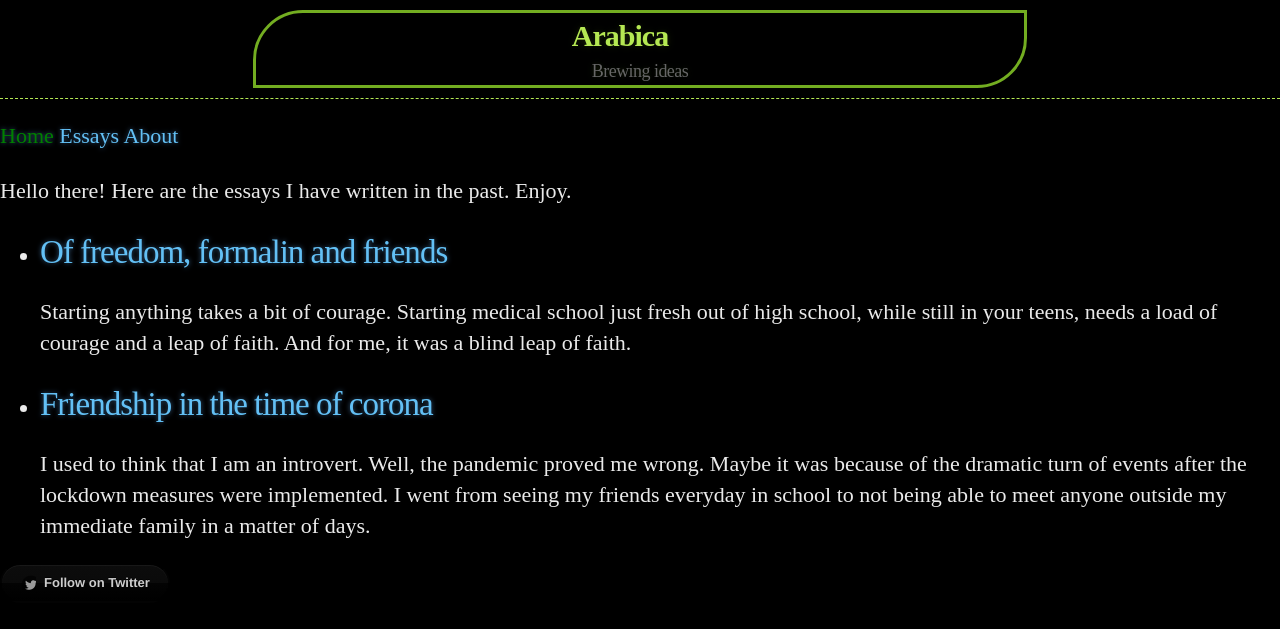
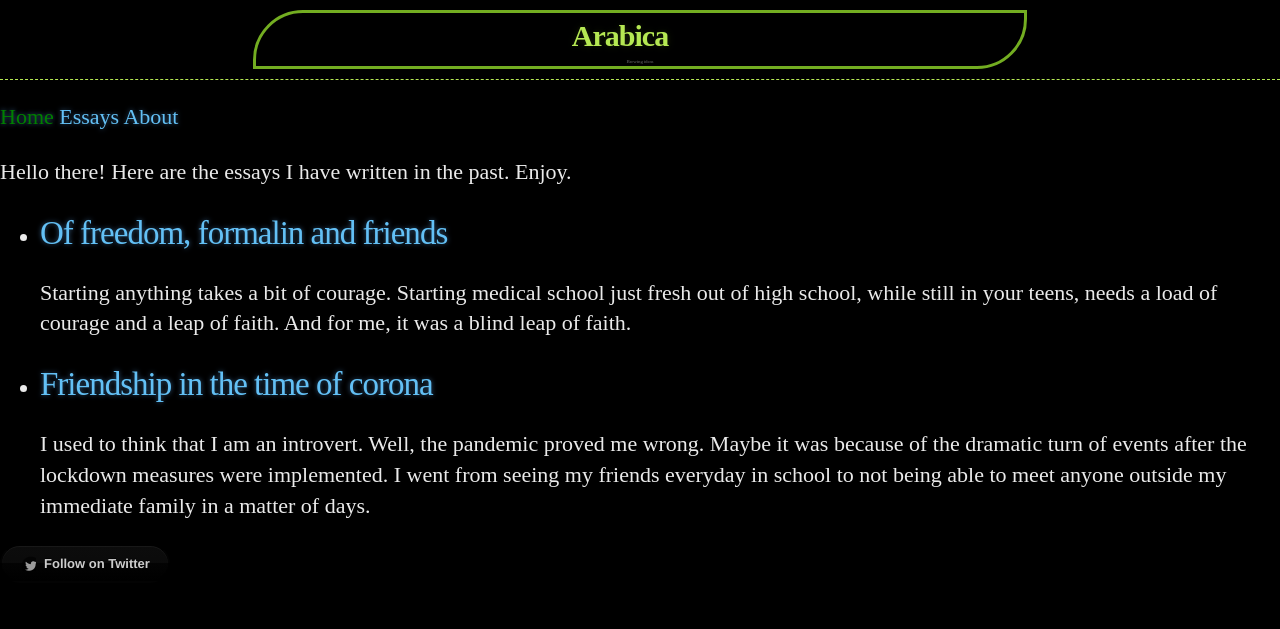
Before and after one commit to habasweiny/habasweiny.github.io, a Jekyll site: the page built from index.html, in a window 1280 px wide. Shown: the top 629 px of the page. Built offline with Jekyll 4.4.1, drawn with Linux system fonts in a browser that asks for light colours.

Commit message:
Update main.scss

```diff
--- a/_sass/main.scss
+++ b/_sass/main.scss
@@ -87,7 +87,7 @@ header h1 {
 
 
 header h2 {
-  font-size: 18px;
+  font-size: 5px;
   font-weight: 300;
   color: #666;
 }
```
